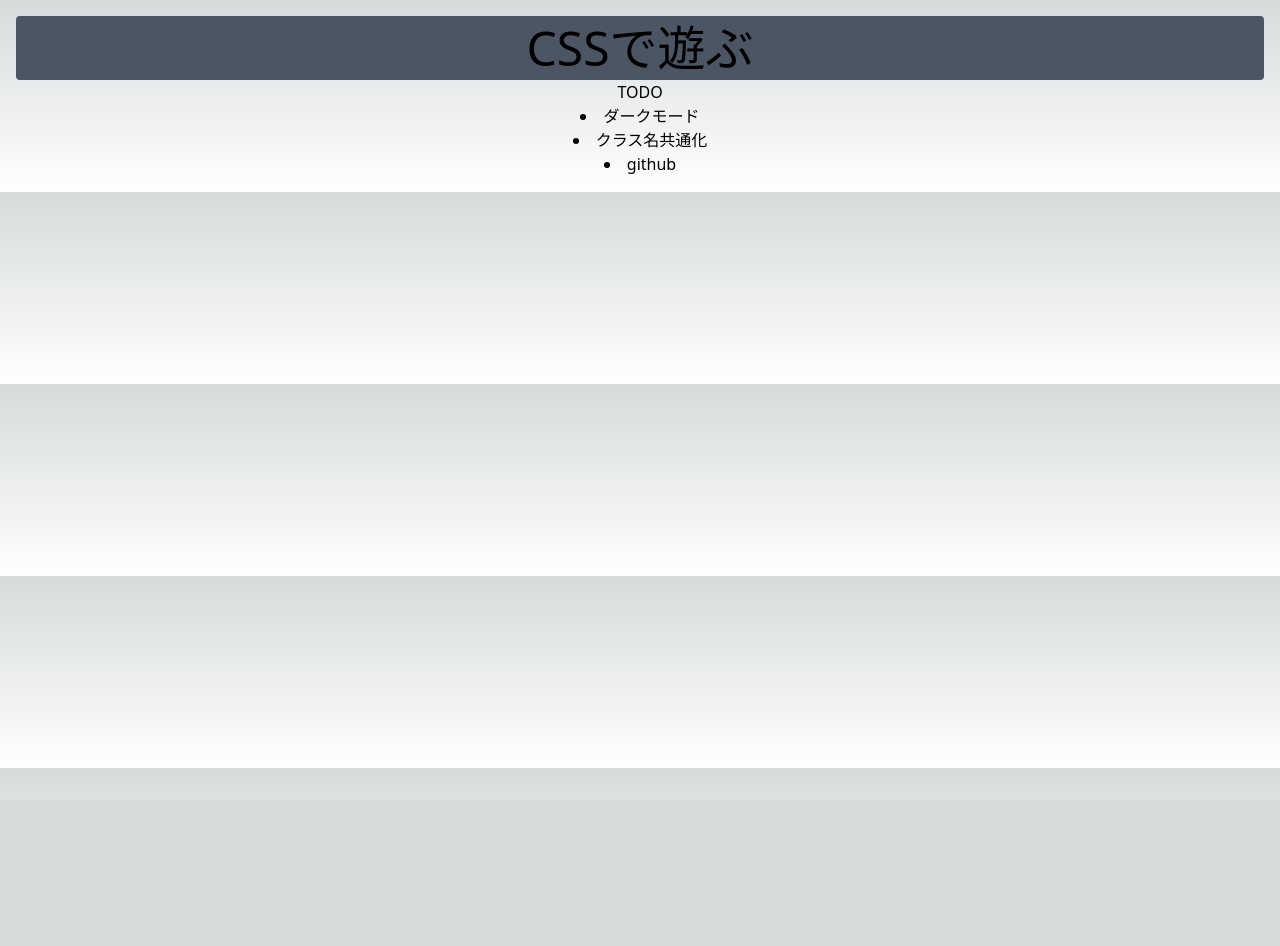
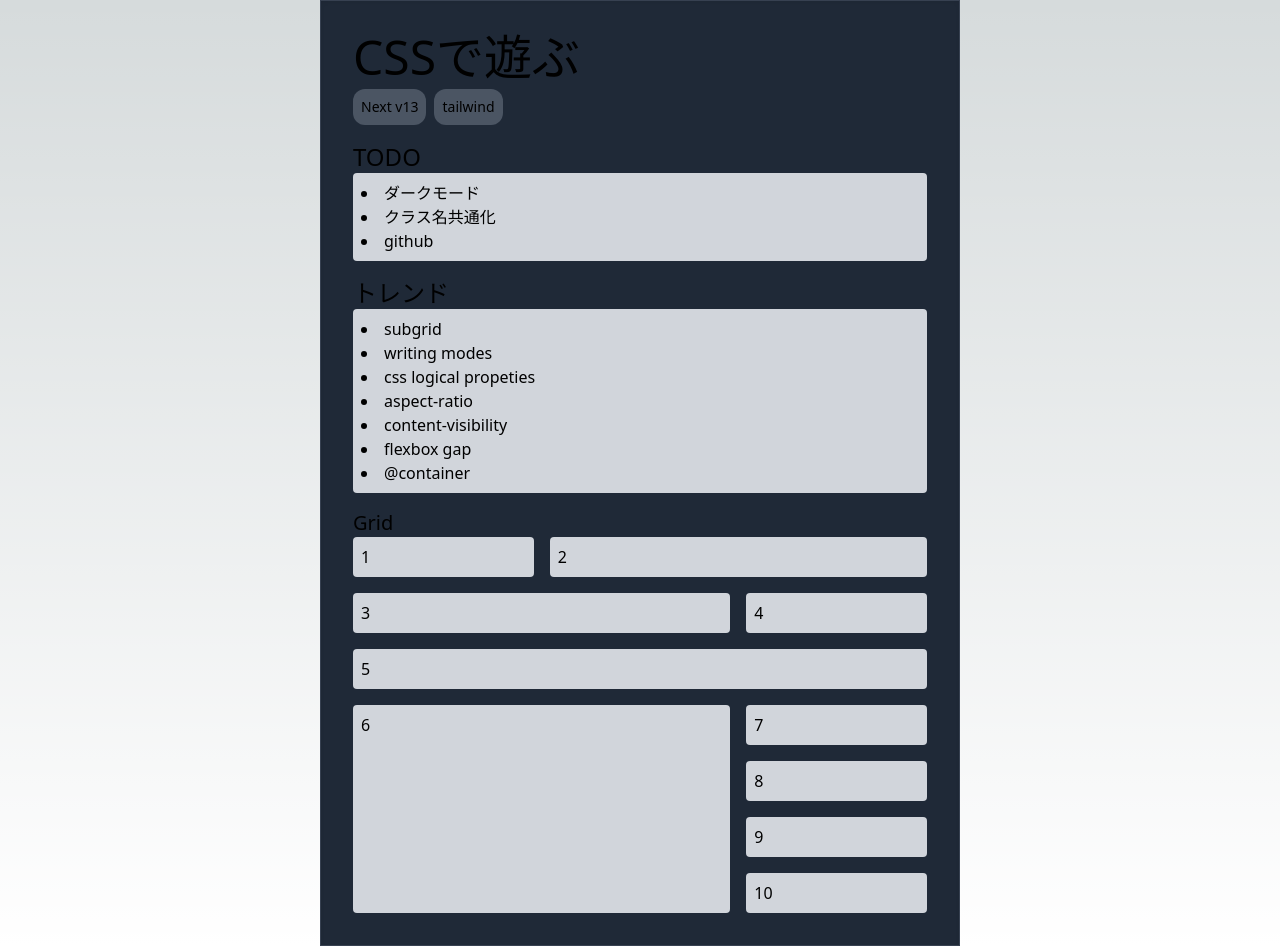
Before and after one commit to shimapon/nextv13-css, a Next.js app: page / in a window 1280 px wide. Before the commit the page ends 800 px from the top, so only its background shows below. Built offline with nearby package versions, Linux system fonts and the light colour scheme.

Commit message:
なんかした

```diff
--- a/pages/index.tsx
+++ b/pages/index.tsx
@@ -1,7 +1,4 @@
 import Head from "next/head";
-import { Inter } from "@next/font/google";
-
-const inter = Inter({ subsets: ["latin"] });
 
 export default function Home() {
   return (
@@ -12,12 +9,42 @@ export default function Home() {
         <meta name="viewport" content="width=device-width, initial-scale=1" />
         <link rel="icon" href="/favicon.ico" />
       </Head>
-      <main className="p-4 text-center">
-        <h1 className="text-5xl p-2 bg-gray-600 rounded">CSSで遊ぶ</h1>
-        <h2>TODO</h2>
-        <li>ダークモード</li>
-        <li>クラス名共通化</li>
-        <li>github</li>
+      <main className="p-8 text-left w-1/2 mx-auto bg-gray-800 border-gray-700 border shadow-inner">
+        <h1 className="text-5xl">CSSで遊ぶ</h1>
+        <div className="flex gap-2 mt-2">
+          <div className="p-2 rounded-xl bg-gray-600 text-sm">Next v13</div>
+          <div className="p-2 rounded-xl bg-gray-600 text-sm">tailwind</div>
+        </div>
+
+        <h2 className="text-2xl mt-4">TODO</h2>
+        <div className="card">
+          <li>ダークモード</li>
+          <li>クラス名共通化</li>
+          <li>github</li>
+        </div>
+        <h2 className="text-2xl mt-4">トレンド</h2>
+        <div className="card">
+          <li>subgrid</li>
+          <li>writing modes</li>
+          <li>css logical propeties</li>
+          <li>aspect-ratio</li>
+          <li>content-visibility</li>
+          <li>flexbox gap</li>
+          <li>@container</li>
+        </div>
+        <h3 className="mt-4 text-xl">Grid</h3>
+        <div className="grid grid-cols-3 gap-4">
+          <div className="col-span-1 card">1</div>
+          <div className="col-span-2 card">2</div>
+          <div className="col-span-2 card">3</div>
+          <div className="col-span-1 card">4</div>
+          <div className="card col-span-3">5</div>
+          <div className="card col-span-2 row-span-4">6</div>
+          <div className="card col-span-1 row-span-1">7</div>
+          <div className="card col-span-1 row-span-1">8</div>
+          <div className="card col-span-1 row-span-1">9</div>
+          <div className="card col-span-1 row-span-1">10</div>
+        </div>
       </main>
     </>
   );
--- a/styles/globals.css
+++ b/styles/globals.css
@@ -1,6 +1,12 @@
 @tailwind base;
 @tailwind components;
 @tailwind utilities;
+
+@layer components {
+  .card {
+    @apply bg-gray-300 rounded p-2;
+  }
+}
 
 :root {
   --max-width: 1100px;
```
